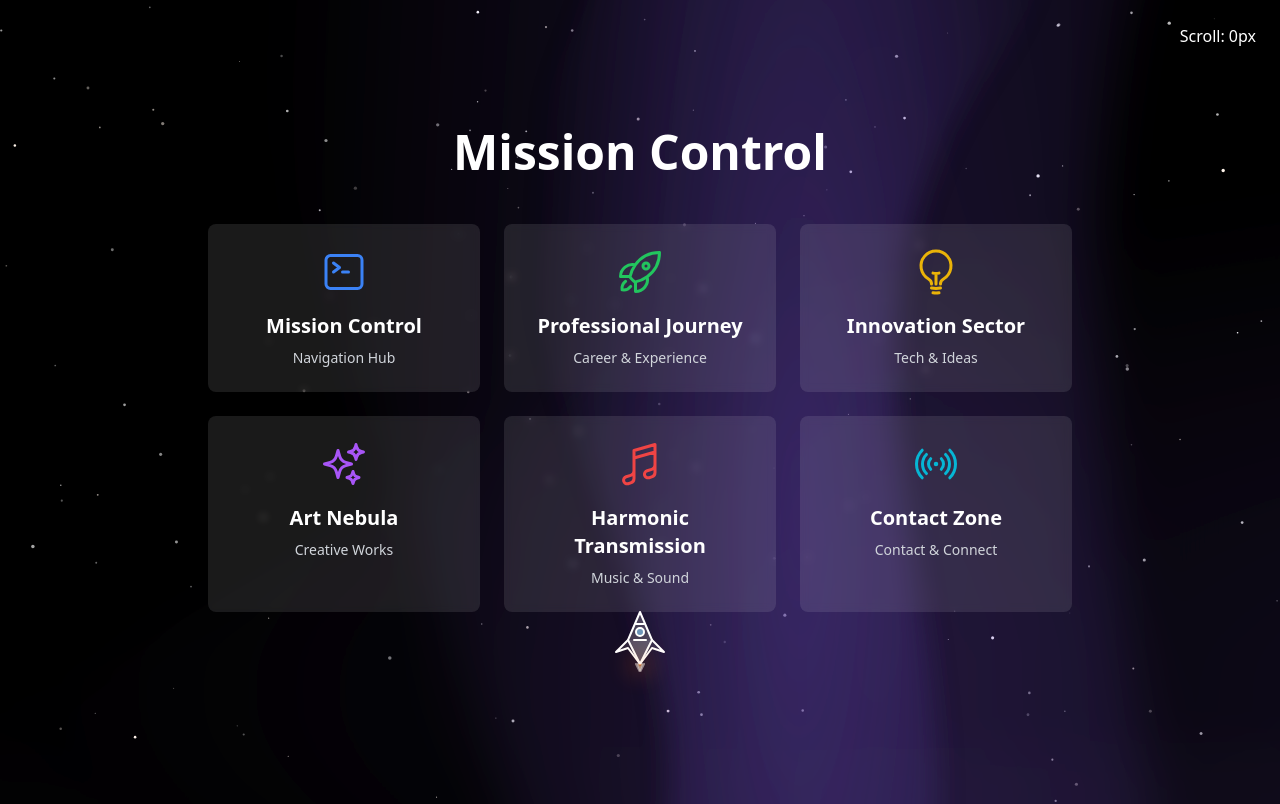
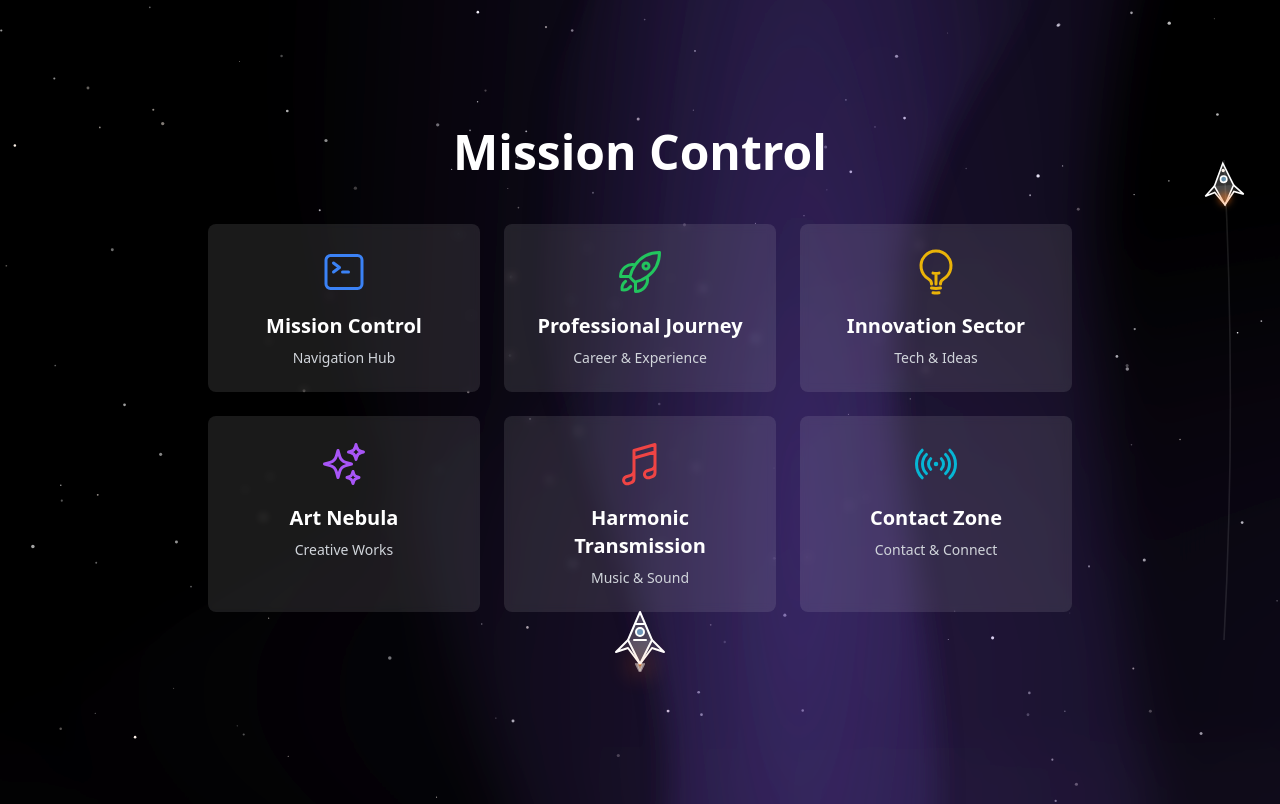
Before and after one commit to whittenluke/theartofluke, a Next.js app: page / in a window 1280 px wide. Shown: the top 804 px of the page. Built offline with nearby package versions, Linux system fonts and the light colour scheme.

Commit message:
Added scroll to section and quick navigation

```diff
--- a/src/app/page.tsx
+++ b/src/app/page.tsx
@@ -15,6 +15,7 @@ import { QuickNav } from '@/components/navigation/QuickNav'
 import Image from 'next/image'
 import { Dialog, Transition } from '@headlessui/react'
 import { Fragment } from 'react'
+import { ScrollProgress } from '@/components/navigation/ScrollProgress'
 
 // Page metadata for dynamic routes
 export const dynamic = 'force-dynamic'
@@ -353,7 +354,6 @@ export default function Home() {
 
   return (
     <div className="relative min-h-[2000vh] bg-black" ref={missionControlRef}>
-      {/* Add QuickNav at top level */}
       <QuickNav
         currentSection={currentSection}
         onNavigate={(sectionId) => {
@@ -369,12 +369,7 @@ export default function Home() {
         }}
       />
 
-      {/* Debug display */}
-      <Suspense fallback={null}>
-        <div className="fixed top-4 right-4 bg-black/50 text-white p-2 z-50">
-          Scroll: {Math.round(y)}px
-        </div>
-      </Suspense>
+      <ScrollProgress currentSection={currentSection} />
 
       {/* Main Content with Space Background */}
       <div className="relative">
--- /dev/null
+++ b/src/components/navigation/ScrollProgress.tsx
@@ -0,0 +1,166 @@
+'use client'
+
+import { useScroll } from '@/hooks/useScroll'
+import { useEffect, useState } from 'react'
+
+interface ScrollProgressProps {
+  currentSection?: string
+}
+
+export const ScrollProgress = ({ currentSection }: ScrollProgressProps) => {
+  const { y, direction } = useScroll({ threshold: 10 })
+  const [progress, setProgress] = useState(0)
+  const [isHovered, setIsHovered] = useState(false)
+
+  // Calculate total scroll progress
+  useEffect(() => {
+    const calculateProgress = () => {
+      const windowHeight = window.innerHeight
+      const documentHeight = document.documentElement.scrollHeight
+      const maxScroll = documentHeight - windowHeight
+      const currentProgress = (y / maxScroll) * 100
+      setProgress(Math.min(Math.max(currentProgress, 0), 100))
+    }
+
+    calculateProgress()
+  }, [y])
+
+  // Get color based on current section
+  const getColor = () => {
+    const colors: { [key: string]: string } = {
+      missionControl: '#3B82F6',    // blue-500
+      professionalJourney: '#22C55E', // green-500
+      innovationSector: '#EAB308',   // yellow-500
+      artNebula: '#A855F7',         // purple-500
+      harmonicTransmission: '#EF4444', // red-500
+      communicationArray: '#06B6D4'   // cyan-500
+    }
+    return colors[currentSection || 'missionControl']
+  }
+
+  // Add these helper functions after the getColor function
+  const getPointOnCurve = (progress: number) => {
+    const t = progress / 100
+
+    // Quadratic bezier curve calculation
+    // For path "M24,0 Q40,300 24,600"
+    const p0x = 24  // start x
+    const p0y = 0   // start y
+    const p1x = 40  // control point x
+    const p1y = 300 // control point y
+    const p2x = 24  // end x
+    const p2y = 600 // end y
+
+    // Precise quadratic bezier formula
+    const x = Math.pow(1-t, 2) * p0x +
+             2 * (1-t) * t * p1x +
+             Math.pow(t, 2) * p2x
+
+    const y = Math.pow(1-t, 2) * p0y +
+             2 * (1-t) * t * p1y +
+             Math.pow(t, 2) * p2y
+
+    return { x, y }
+  }
+
+  const getRotationAngle = (progress: number) => {
+    const currentPoint = getPointOnCurve(progress)
+    const nextPoint = getPointOnCurve(Math.min(progress + 0.5, 100))
+
+    const dx = nextPoint.x - currentPoint.x
+    const dy = nextPoint.y - currentPoint.y
+    const angle = Math.atan2(dy, dx) * (180 / Math.PI)
+
+    return angle + (direction === 'up' ? -90 : 90)
+  }
+
+  return (
+    <div
+      className="fixed right-8 top-1/2 -translate-y-1/2 h-[60vh] w-12 z-[60]"
+      onMouseEnter={() => setIsHovered(true)}
+      onMouseLeave={() => setIsHovered(false)}
+    >
+      <svg
+        className="w-full h-full"
+        viewBox="0 0 48 600"
+        preserveAspectRatio="xMidYMid meet"
+      >
+        {/* Background path */}
+        <path
+          d="M24,0 Q40,300 24,600"
+          stroke="rgba(255, 255, 255, 0.1)"
+          strokeWidth="2"
+          fill="none"
+        />
+
+        {/* Progress path with gradient */}
+        <path
+          d="M24,0 Q40,300 24,600"
+          stroke={getColor()}
+          strokeWidth="2"
+          fill="none"
+          strokeDasharray="620"
+          strokeDashoffset={620 - (620 * progress) / 100}
+          className="transition-all duration-300"
+        />
+
+        {/* Spaceship */}
+        <g
+          transform={`
+            translate(${getPointOnCurve(progress).x},${Math.max(32, Math.min(getPointOnCurve(progress).y, 576))})
+            rotate(${getRotationAngle(progress)})
+          `}
+          className="transition-all duration-300"
+        >
+          <svg
+            x="-32"
+            y="-32"
+            width="64"
+            height="64"
+            viewBox="0 0 64 64"
+            fill="none"
+            stroke="white"
+            strokeWidth="2"
+          >
+            <path
+              d="M32 4L44 32L32 56L20 32L32 4Z"
+              fill="rgba(255,255,255,0.2)"
+            />
+            <path
+              d="M20 32L8 44L20 40L32 56L44 40L56 44L44 32"
+              fill="rgba(255,255,255,0.1)"
+            />
+            <circle cx="32" cy="24" r="4" fill="rgba(135,206,250,0.6)" />
+          </svg>
+
+          {/* Engine glow - adjusted for larger ship */}
+          <circle
+            cx="0"
+            cy="16"
+            r="8"
+            className="fill-orange-500 blur-sm animate-pulse opacity-75"
+          />
+        </g>
+      </svg>
+
+      {/* Hover tooltip */}
+      {isHovered && (
+        <div
+          className="
+            absolute left-full ml-4 whitespace-nowrap
+            px-3 py-1.5 rounded-lg
+            bg-black/80 backdrop-blur-sm
+            text-sm text-white
+            transition-all duration-300
+          "
+          style={{
+            top: `${progress}%`,
+            transform: 'translateY(-50%)'
+          }}
+        >
+          {currentSection?.replace(/([A-Z])/g, ' $1').trim()}
+        </div>
+      )}
+    </div>
+  )
+}
```
